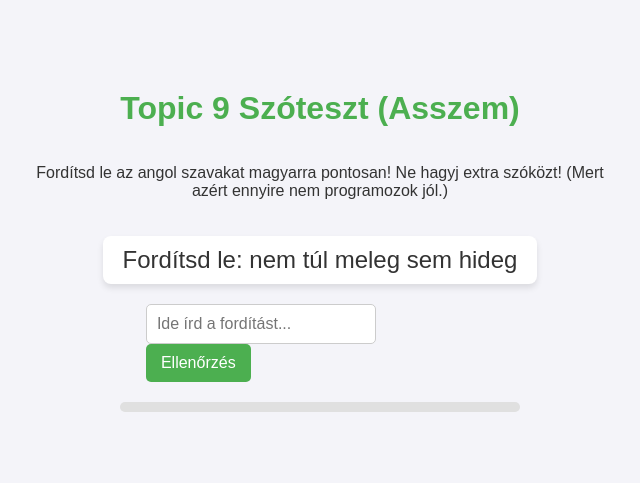
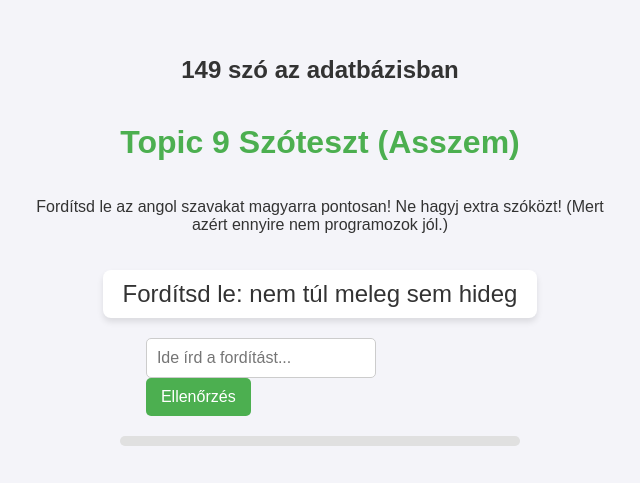
Before and after one commit to pufffissal/topic9, a plain HTML site: page index.html in a window 1280 px wide. Shown: the part 139-622 px from the top of the page, without its empty margins (320-960 px from the left). Drawn offline with Linux system fonts and the light colour scheme.

Commit message:
Update index.html

```diff
--- a/index.html
+++ b/index.html
@@ -87,8 +87,10 @@
     </style>
 </head>
 <body>
+    <h2>149 szó az adatbázisban</h2>
     <h1>Topic 9 Szóteszt (Asszem)</h1>
     <p>Fordítsd le az angol szavakat magyarra pontosan! Ne hagyj extra szóközt! (Mert azért ennyire nem programozok jól.)</p>
+
     <div id="word-container">...</div>
 
     <div>
```
